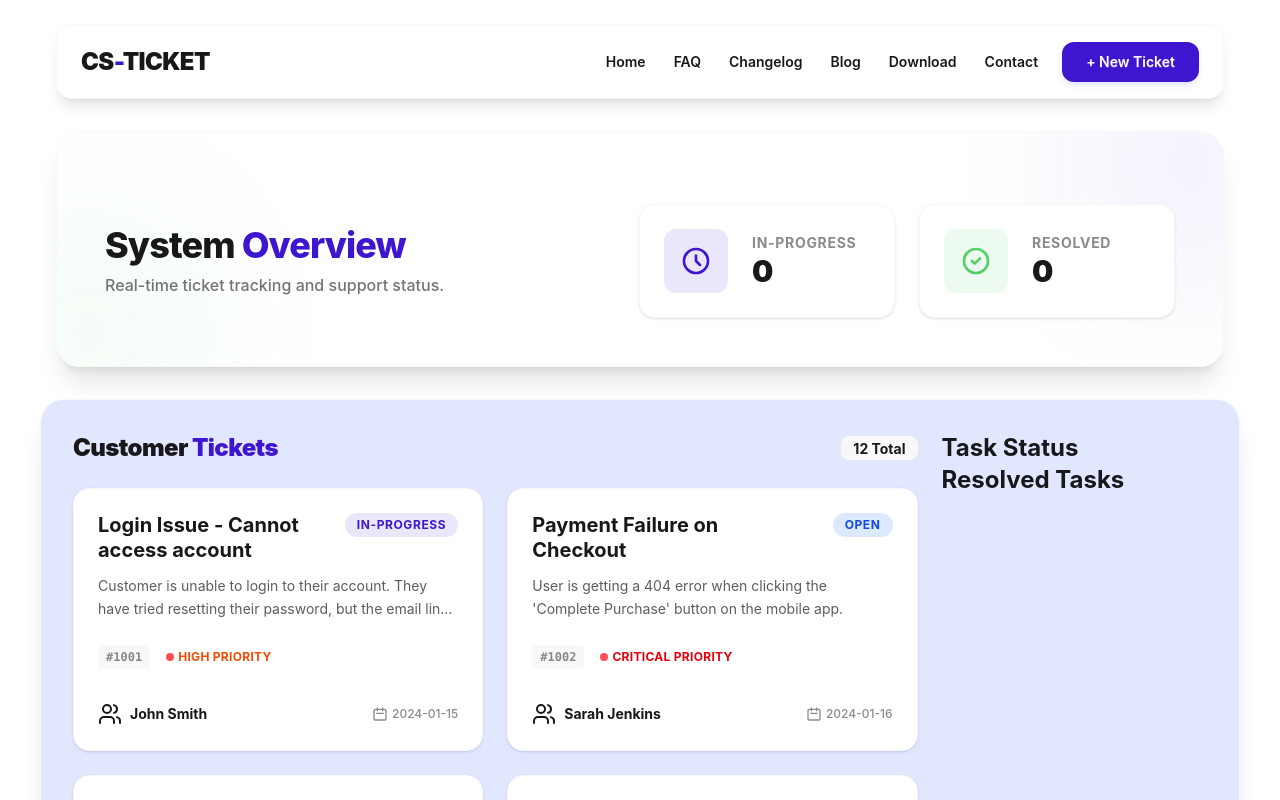
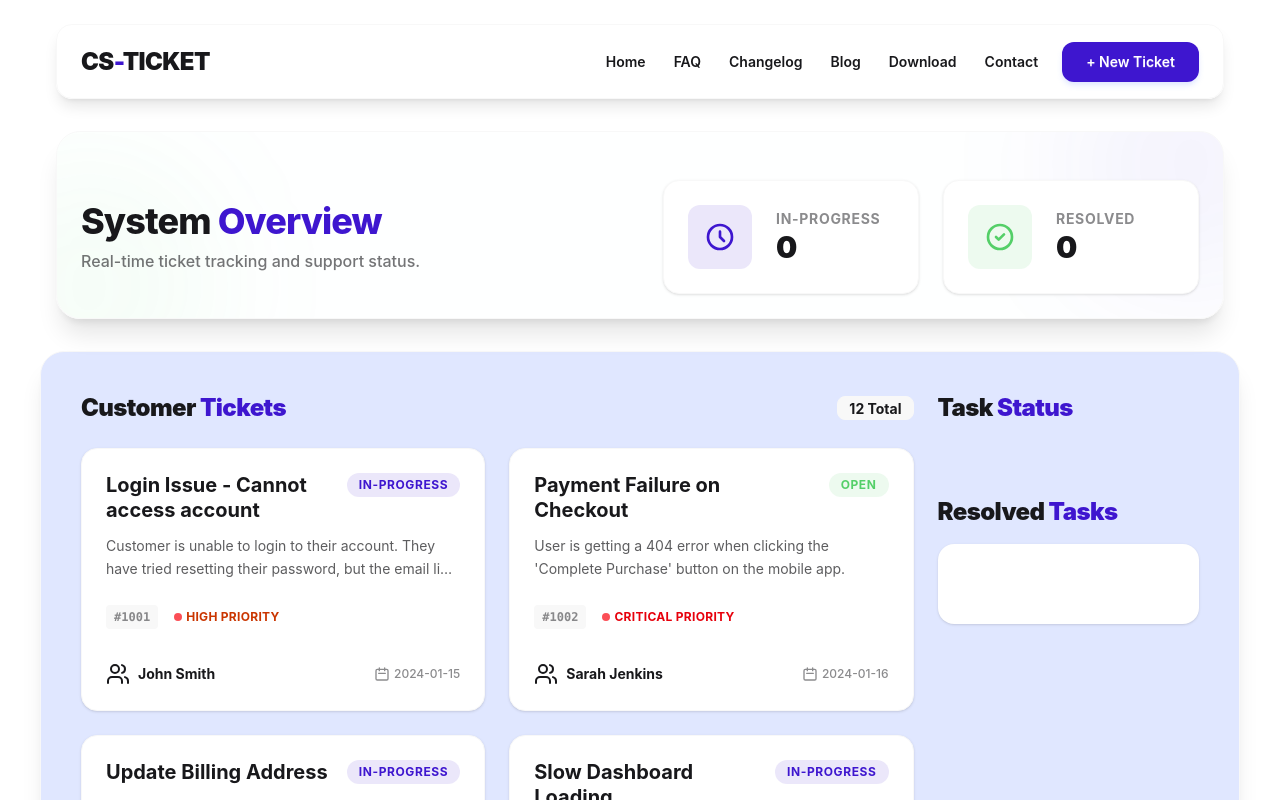
Before and after one commit to kmsmahi/smart-project-3-React, a React (Vite) app: page / in a window 1280 px wide. Shown: the top 800 px of the page. Built offline with nearby package versions, Linux system fonts and the light colour scheme.

Commit message:
main-sec-2

```diff
--- a/public/ticket.json
+++ b/public/ticket.json
@@ -23,7 +23,7 @@
     "description": "Request to change the corporate billing address for the upcoming Q1 invoice.",
     "customer": "Robert Chen",
     "priority": "Low",
-    "status": "Resolved",
+    "status": "In-Progress",
     "createdAt": "2024-01-16"
   },
   {
@@ -50,7 +50,7 @@
     "description": "Several images in the latest blog post are appearing as broken icons on Safari browsers.",
     "customer": "Jessica Wilson",
     "priority": "Medium",
-    "status": "Resolved",
+    "status": "In-Progress",
     "createdAt": "2024-01-18"
   },
   {
@@ -95,7 +95,7 @@
     "description": "Emails are taking up to 30 minutes to arrive in the inbox for Gmail users.",
     "customer": "Laura Garcia",
     "priority": "Medium",
-    "status": "Resolved",
+    "status": "In-Progress",
     "createdAt": "2024-01-20"
   },
   {
--- a/src/assets/components/banner/banner.jsx
+++ b/src/assets/components/banner/banner.jsx
@@ -1,6 +1,6 @@
 import React from 'react';
 
-const Banner = () => {
+const Banner = ({inProgressTotal}) => {
     return (
 
         // banner section , here i am trying to maintain the design combination in a professsioanl dashboard looking design  with my navbar.....
@@ -8,7 +8,7 @@ const Banner = () => {
 
 
         <div className="container mx-auto px-4 mt-8">
-  <div className="bg-base-100/50 backdrop-blur-md border border-base-200 shadow-xl rounded-3xl p-8 lg:p-12 overflow-hidden relative">
+  <div className="bg-base-100/50 backdrop-blur-md border border-base-200 shadow-xl rounded-3xl p-8 lg:p-6 overflow-hidden relative">
 
 
     <div className="absolute -top-24 -right-24 w-64 h-64 bg-[#3E16CF]/5 rounded-full blur-3xl"></div>
@@ -45,7 +45,7 @@ const Banner = () => {
           </div>
           <div>
             <p className="text-sm font-bold text-base-content/50 uppercase tracking-wider">In-Progress</p>
-            <h3 className="text-3xl font-black">0</h3>
+            <h3 className="text-3xl font-black">{inProgressTotal}</h3>
           </div>
         </div>
 
@@ -71,6 +71,8 @@ const Banner = () => {
     </div>
   </div>
 </div>
+
+
     );
 };
 
--- a/src/assets/components/cards/AllTickets.jsx
+++ b/src/assets/components/cards/AllTickets.jsx
@@ -1,10 +1,65 @@
 import React from 'react';
+import { Users } from 'lucide-react';
+const AllTickets = ({ticket,handleTickets}) => {
+    const statusClass =
+        ticket.status === 'Open' ? 'bg-[#54CF68]/10 text-[#54CF68]' :
+        ticket.status === 'In-Progress' ? 'bg-[#3E16CF]/10 text-[#3E16CF]' :
+        'bg-[#54CF68]/10 text-[#54CF68]';
+      const priorityClass =
+        ticket.priority === 'Critical' ? 'text-red-600' :
+        ticket.priority === 'High' ? 'text-orange-700' : 'bg-[#54CF68]/10 text-[#54CF68]';
 
-const AllTickets = () => {
+
     return (
-        <div>
 
-        </div>
+        <div onClick={()=>handleTickets(ticket)}
+                  className='group bg-base-100 border border-base-200 rounded-2xl p-6 shadow-sm hover:shadow-xl hover:border-[#3E16CF]/30 transition-all duration-300 flex flex-col justify-between'
+                  key={ticket.id}
+                >
+                  <div className='flex justify-between items-start gap-4 mb-3'>
+                    <h2 className='text-xl font-bold leading-tight group-hover:text-[#3E16CF] transition-colors'>
+                      {ticket.title}
+                    </h2>
+                    <span className={`px-3 py-1 rounded-full text-xs font-bold uppercase tracking-wider whitespace-nowrap ${statusClass}`}>
+                      {ticket.status}
+                    </span>
+                  </div>
+                  <div className="mb-6">
+                    <p className='text-base-content/70 text-sm leading-relaxed line-clamp-2'>
+                      {ticket.description}
+                    </p>
+                  </div>
+                  <div className='flex items-center gap-4 pb-4 mb-4 border-b border-base-100'>
+                    <span className='text-xs font-mono font-bold px-2 py-1 bg-base-200 rounded text-base-content/50'>
+                      #{ticket.id}
+                    </span>
+                    <div className='flex items-center gap-1'>
+                      <div className={`w-2 h-2 rounded-full ${ticket.priority === 'High' || ticket.priority === 'Critical' ? 'animate-pulse bg-red-500' : 'bg-slate-400'}`}></div>
+                      <p className={`text-xs font-bold uppercase tracking-wide ${priorityClass}`}>
+                        {ticket.priority} Priority
+                      </p>
+                    </div>
+                  </div>
+                  <div className='flex justify-between items-center mt-auto'>
+                    <div className='flex items-center gap-2'>
+                      <div className="avatar placeholder">
+                        {/* <div className="bg-[#3E16CF] text-white rounded-full w-8">
+                          <span className="text-xs">{ticket.customer.charAt(0)}</span>
+                        </div> */}
+                        <Users></Users>
+                      </div>
+                      <p className='text-sm font-bold text-base-content'>{ticket.customer}</p>
+                    </div>
+                    <div className="flex items-center gap-1 text-base-content/50">
+                       {/* <Users /> */}
+                       <svg xmlns="http://www.w3.org/2000/svg" className="h-4 w-4" fill="none" viewBox="0 0 24 24" stroke="currentColor">
+                         <path strokeLinecap="round" strokeLinejoin="round" strokeWidth="2" d="M8 7V3m8 4V3m-9 8h10M5 21h14a2 2 0 002-2V7a2 2 0 00-2-2H5a2 2 0 00-2 2v12a2 2 0 002 2z" />
+                       </svg>
+
+                       <p className='text-xs font-medium'>{ticket.createdAt}</p>
+                    </div>
+                  </div>
+                </div>
     );
 };
 
--- /dev/null
+++ b/src/assets/components/cards/InProgress.jsx
@@ -0,0 +1,56 @@
+import React from 'react';
+
+const InProgress = ({ticket}) => {
+    return (
+        <div className="group relative bg-base-100 border border-base-200 rounded-2xl p-5 transition-all duration-300 hover:shadow-xl hover:shadow-indigo-50/50 hover:border-[#3E16CF]/30 overflow-hidden space-y-4">
+
+  {/* Left Accent Bar - Invisible by default, slides in/brightens on hover */}
+  <div className="absolute left-0 top-0 h-full w-1 bg-[#3E16CF] opacity-0 group-hover:opacity-100 transition-all duration-300"></div>
+
+  <div className="flex flex-col gap-4">
+
+    {/* Content Section */}
+    <div className="space-y-1">
+      <div className="flex items-center gap-2">
+        <span className="text-[10px] font-black uppercase tracking-tighter text-[#3E16CF] bg-[#3E16CF]/10 px-2 py-0.5 rounded">
+          Task
+        </span>
+        <span className="text-[10px] font-medium text-base-content/40 font-mono">
+          #{ticket.id}
+        </span>
+      </div>
+
+      <h1 className="text-sm md:text-base font-bold text-base-content leading-tight group-hover:text-[#3E16CF] transition-colors">
+        {ticket.title}
+      </h1>
+    </div>
+
+    {/* Action Section */}
+    <div className="flex items-center justify-between pt-2 border-t border-dashed border-base-200">
+      <div className="flex -space-x-2">
+        {/* Placeholder for a tiny user avatar to make it look "assigned" */}
+        <div className="w-6 h-6 rounded-full bg-base-200 border-2 border-base-100 flex items-center justify-center text-[10px] font-bold">
+          {ticket.customer.charAt(0)}
+        </div>
+      </div>
+
+      <button className="btn btn-sm bg-[#3E16CF] hover:bg-[#2d109b] text-white border-none rounded-lg px-4 normal-case shadow-md shadow-indigo-100 active:scale-95 transition-all">
+        <svg xmlns="http://www.w3.org/2000/svg" className="h-3.5 w-3.5 mr-1" fill="none" viewBox="0 0 24 24" stroke="currentColor">
+          <path strokeLinecap="round" strokeLinejoin="round" strokeWidth="3" d="M5 13l4 4L19 7" />
+        </svg>
+        Complete
+      </button>
+    </div>
+  </div>
+</div>
+
+
+
+
+
+
+
+    );
+};
+
+export default InProgress;
--- a/src/assets/components/mainSection/MainSection.jsx
+++ b/src/assets/components/mainSection/MainSection.jsx
@@ -1,49 +1,27 @@
-import React, { use } from 'react';
+import React, { use, useState } from 'react';
 import Banner from '../banner/banner';
-import { Users } from 'lucide-react';
+import AllTickets from '../cards/AllTickets';
+import InProgress from '../cards/InProgress';
 const MainSection = ({fetchPromise}) => {
     const allTickets=use(fetchPromise);
-    console.log(allTickets);
+    const [ticketStatus,setTicketStatus]=useState([]);
+    const handleTickets=(ticket)=>{
+            console.log(ticket);
+            const isExist=ticketStatus.find(item=>item.id===ticket.id);
+            if(isExist){
+                alert('already clicked');
+                return;
+            }
+            const taskStatusDiv=[...ticketStatus,ticket];
+            setTicketStatus(taskStatusDiv);
+        };
+        console.log(ticketStatus);
+
     return (
 
         <div>
-            <Banner></Banner>
-            <section className='container bg-[#E0E7FF] grid grid-cols-12 gap-6 mt-8 p-8 rounded-3xl border border-base-200 shadow-xl'>
-            {/* <div className='col-span-9'>
-                 <h1 className="text-2xl font-bold text-base-content mb-4">Customer Tickets</h1>
-
-                 <div className='space-y-5 grid grid-cols-2 gap-6'>
-                    {
-                        allTickets.map(ticket=>(
-                            <div className='border-2 bg-[#FFFFFF] rounded-lg p-4 border-base-200 shadow-sm hover:shadow-md transition-all duration-300 space-y-4' key={ticket.id}>
-                                <div className='flex justify-between'>
-                                    <h1 className='text-2xl font-semibold'>{ticket.title}</h1>
-                                <button className={`btn btn-sm
-                                ${
-                                ticket.status==='Open'?'btn-success':
-                                ticket.status==='In-Progress'?
-                                'btn-warning':
-                                'btn-primary'
-                                }`}>{ticket.status}</button>
-                                </div>
-                                <div>
-                                    <p className='text-lg font-sm'>{ticket.description}</p>
-                                </div>
-                                <div className='flex justify-between'>
-                                    <div className='flex gap-4'>
-                                    <h1 className='text-lg text-gray-300'>#{ticket.id}</h1>
-                                    <p className='text-lg text-red-500 font-semibold'>{ticket.priority} Priority</p>
-                                </div>
-                                <div className='flex gap-4'>
-                                    <h1 className='text-lg text-gray-400 font-semibold'>{ticket.customer}</h1>
-                                    <p className='text-lg text-gray-700 font-semibold'>{ticket.createdAt}</p>
-                                </div>
-                                </div>
-                            </div>
-                        ))
-                    }
-                 </div>
-            </div> */}
+            <Banner inProgressTotal={ticketStatus.length}></Banner>
+            <section className='container bg-[#E0E7FF] grid grid-cols-12 gap-6 mt-8 p-10 rounded-3xl border border-base-200 shadow-xl'>
 
             <div className='col-span-9'>
   <div className="flex justify-between items-center mb-6">
@@ -54,63 +32,9 @@ const MainSection = ({fetchPromise}) => {
   </div>
   <div className='grid grid-cols-1 xl:grid-cols-2 gap-6'>
     {allTickets.map(ticket => {
-      const statusClass =
-        ticket.status === 'Open' ? 'bg-blue-100 text-blue-700' :
-        ticket.status === 'In-Progress' ? 'bg-[#3E16CF]/10 text-[#3E16CF]' :
-        'bg-[#54CF68]/10 text-[#54CF68]';
-      const priorityClass =
-        ticket.priority === 'Critical' ? 'text-red-600' :
-        ticket.priority === 'High' ? 'text-orange-600' : 'text-slate-500';
 
       return (
-        <div
-          className='group bg-base-100 border border-base-200 rounded-2xl p-6 shadow-sm hover:shadow-xl hover:border-[#3E16CF]/30 transition-all duration-300 flex flex-col justify-between'
-          key={ticket.id}
-        >
-          <div className='flex justify-between items-start gap-4 mb-3'>
-            <h2 className='text-xl font-bold leading-tight group-hover:text-[#3E16CF] transition-colors'>
-              {ticket.title}
-            </h2>
-            <span className={`px-3 py-1 rounded-full text-xs font-bold uppercase tracking-wider whitespace-nowrap ${statusClass}`}>
-              {ticket.status}
-            </span>
-          </div>
-          <div className="mb-6">
-            <p className='text-base-content/70 text-sm leading-relaxed line-clamp-2'>
-              {ticket.description}
-            </p>
-          </div>
-          <div className='flex items-center gap-4 pb-4 mb-4 border-b border-base-100'>
-            <span className='text-xs font-mono font-bold px-2 py-1 bg-base-200 rounded text-base-content/50'>
-              #{ticket.id}
-            </span>
-            <div className='flex items-center gap-1'>
-              <div className={`w-2 h-2 rounded-full ${ticket.priority === 'High' || ticket.priority === 'Critical' ? 'animate-pulse bg-red-500' : 'bg-slate-400'}`}></div>
-              <p className={`text-xs font-bold uppercase tracking-wide ${priorityClass}`}>
-                {ticket.priority} Priority
-              </p>
-            </div>
-          </div>
-          <div className='flex justify-between items-center mt-auto'>
-            <div className='flex items-center gap-2'>
-              <div className="avatar placeholder">
-                {/* <div className="bg-[#3E16CF] text-white rounded-full w-8">
-                  <span className="text-xs">{ticket.customer.charAt(0)}</span>
-                </div> */}
-                <Users></Users>
-              </div>
-              <p className='text-sm font-bold text-base-content'>{ticket.customer}</p>
-            </div>
-            <div className="flex items-center gap-1 text-base-content/50">
-               {/* <Users /> */}
-               <svg xmlns="http://www.w3.org/2000/svg" className="h-4 w-4" fill="none" viewBox="0 0 24 24" stroke="currentColor">
-                 <path strokeLinecap="round" strokeLinejoin="round" strokeWidth="2" d="M8 7V3m8 4V3m-9 8h10M5 21h14a2 2 0 002-2V7a2 2 0 00-2-2H5a2 2 0 00-2 2v12a2 2 0 002 2z" />
-               </svg>
-
-               <p className='text-xs font-medium'>{ticket.createdAt}</p>
-            </div>
-          </div>
-        </div>
+        <AllTickets key={ticket.id} handleTickets={handleTickets} ticket={ticket}></AllTickets>
       )
     })}
   </div>
@@ -119,10 +43,26 @@ const MainSection = ({fetchPromise}) => {
 
             <div className='col-span-3'>
                 <div>
-                    <h1 className="text-2xl font-bold text-base-content">Task Status</h1>
+                    {/* <h1 className="text-2xl font-bold text-base-content">Task Status</h1> */}
+                    <h1 className="text-2xl font-black tracking-tight text-base-content">
+      Task <span className="text-[#3E16CF]">Status</span></h1>
+                    <div className='p-2 rounded-2xl mt-6 mb-8 space-y-5'>
+                        {
+                           ticketStatus.map(ticket=>
+                            <InProgress key={ticket.id} ticket={ticket}></InProgress>
+                           )
+                        }
+
+                    </div>
                 </div>
                 <div>
-                    <h1 className="text-2xl font-bold text-base-content">Resolved Tasks</h1>
+                    <h1 className="text-2xl font-black tracking-tight text-base-content">
+      Resolved <span className="text-[#3E16CF]">Tasks</span></h1>
+                    <div>
+                    <div className='shadow p-10 bg-base-100 rounded-2xl mt-4 mb-8'>
+
+                    </div>
+                </div>
                 </div>
             </div>
 
```
